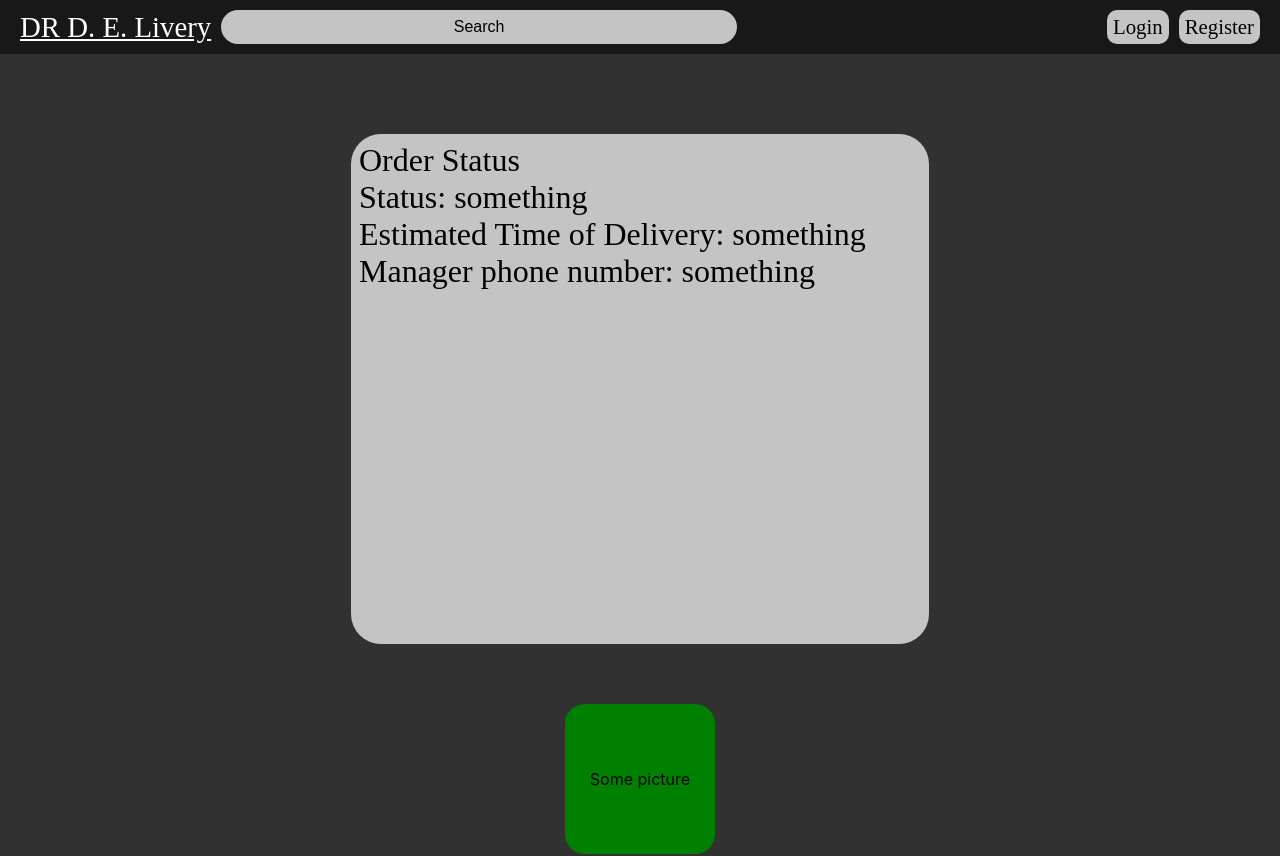
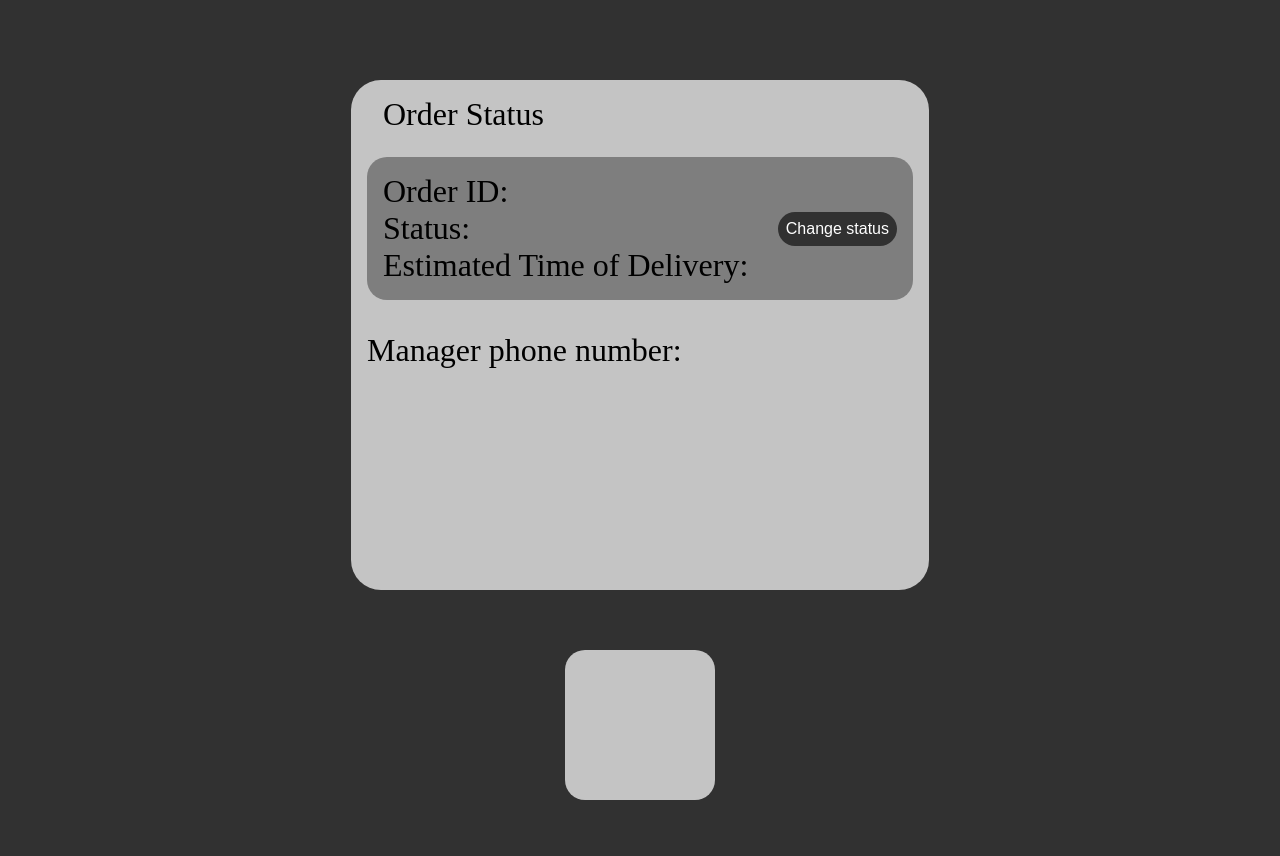
Before and after one commit to AWAProjectOrganization-team-6/frontend, a React (Create React App) app: page /status in a window 1280 px wide. Shown: the top 856 px of the page. Built offline with nearby package versions, Linux system fonts and the light colour scheme; a web font is replaced by a local one.

Commit message:
Order status and History View
in progress...

```diff
--- /dev/null
+++ b/src/components/Order.js
@@ -0,0 +1,74 @@
+import react from "react";
+import styles from "../styles/Order.module.scss";
+
+export default function Order(props) {
+    let counter = 0;
+    var orderStatus;
+    // let orderStatus = ['Recieved', 'Preparing', 'Ready for delivery', 'Delivering', 'Delivered'];
+
+
+    function changeOrderStatus(orderStatus) {
+        counter++;
+        console.log(counter);
+
+        switch(counter) {
+            case 1:
+                orderStatus = 'Recieved';
+                break;
+            case 2:
+                orderStatus = 'Preparing';
+                break;
+            case 3:
+                orderStatus = 'Ready for delivery';
+                break;
+            case 4:
+                orderStatus = 'Delivering';
+                break;
+            case 5:
+                orderStatus = 'Delivered';
+                break;
+            case 6:
+                orderStatus = '';
+                break;
+        }
+
+        if (counter === 6) {
+            counter = 0;
+        }
+
+        return console.log(orderStatus);
+
+    }
+
+
+
+
+    var statusButton = (
+        <></>
+    );
+
+    if (props.user?.type === 'ADMIN' || counter === 0)
+        statusButton = (
+            <div name='status' className={styles.orderStatus}>
+                <div>Status: {orderStatus} </div>
+                <button className={styles.statusButton} onClick={changeOrderStatus}>Change status</button>
+            </div>
+        );
+
+    if (props.user?.type === 'USER')
+        statusButton = (
+            <div name='status' className={styles.orderStatus}>
+                <div>Status: {orderStatus}</div>
+            </div>
+        );
+
+    return(
+        <>
+            <div className={styles.orderStatusContent} >
+                <div>Order ID:</div>
+                {statusButton}
+                <div name='estTimeOfDelivery'>Estimated Time of Delivery: </div>
+            </div>
+        </>
+    );
+}
--- /dev/null
+++ b/src/styles/Order.module.scss
@@ -0,0 +1,27 @@
+
+.orderStatusContent {
+    padding: 1rem;
+    margin-bottom: 2rem;
+    background-color: #7e7e7e;
+    border-radius: 20px;
+}
+
+.orderStatus {
+    display: flex;
+    justify-content: space-between;
+    align-items: center;
+}
+
+.statusButton {
+    width: auto;
+    font-size: 1rem;
+    background-color: #313131;
+    color: white;
+    border: none;
+    padding: 0.5rem;
+    border-radius: 20px;
+
+    &:hover {
+        background-color: #242424;
+    }
+}
--- a/src/styles/OrderStatusHistoryView.module.scss
+++ b/src/styles/OrderStatusHistoryView.module.scss
@@ -16,13 +16,22 @@
     .orderStatusStyle {
         background-color: #C4C4C4;
         width: 36.125rem;
-        height: 31.875rem;
+        min-height: 31.875rem;
         margin: 40px;
         border-radius: 30px;
+
+        .orderStatusContent {
+            padding: 1rem;
+
+            .orderStatusTitle {
+                margin-bottom: 1.5rem;
+                padding-left: 1rem;
+            }
+        }
     }
 
     .pictureStyle {
-        background-color: green;
+        background-color: #C4C4C4;
         width: 150px;
         height: 150px;
         margin: 20px;
@@ -35,9 +44,13 @@
     .historyViewStyle {
         background-color: #C4C4C4;
         width: 36.125rem;
-        height: 31.875rem;
+        min-height: 31.875rem;
         margin: 40px;
         border-radius: 30px;
+
+        .historyViewContent {
+            padding: 1rem;
+        }
     }
 }
 
--- a/src/views/OrderStatusHistoryView.js
+++ b/src/views/OrderStatusHistoryView.js
@@ -1,37 +1,77 @@
 import styles from '../styles/OrderStatusHistoryView.module.scss';
 import cx from 'classnames';
-import Topbar from '../components/Topbar';
+// import Topbar from '../components/Topbar';
 import Footer from '../components/Footer';
-
-export default function OrderStatusHistoryView() {
+import Order from '../components/Order';
+import {  Component } from 'react';
 
 var orderStatus = (
-        <div className={cx(styles.fonts, styles.font)} >
-            <div>Order Status</div>
-            <div>Status: something</div>
-            <div>Estimated Time of Delivery: something</div>
-            <div>Manager phone number: something</div>
+    <div className={cx( styles.orderStatusContent, styles.fonts, styles.font)} >
+        <div className={styles.orderStatusTitle}>Order Status</div>
+        <Order/>
+        {/* <Order/> */}
+        <div name='managerPhoneNumber'>Manager phone number: </div>
     </div>
 );
 
 var picture = (
     <div>
-            Some picture
+        <img src=""/>
     </div>
 );
 
 var historyView = (
-        <div className={cx(styles.fonts, styles.font)} >
+    <div className={cx(styles.historyViewContent, styles.fonts, styles.font)} >
         <div>Order History</div>
-            <div>something</div>
+        <div name='orderHistory'></div>
     </div>
 );
 
 
+class OrderStatusHistoryView extends Component {
+    constructor(props) {
+        super(props);
+        this.state = {
+            orderStatusHistoryView: {
+                status: '',
+                estTimeOfDelivery: '',
+                managerPhoneNumber: '',
+                orderHistory: {
 
+                }
+            }
+        };
+
+        this.onChange = this.onChange.bind(this);
+    }
+
+    onChange(event) {
+        let orderStatusHistoryView = { ...this.state.orderStatusHistoryView };
+
+        switch (event.target.name) {
+            case 'status':
+                orderStatusHistoryView.status = event.target.value;
+                break;
+            case 'estTimeOfDelivery':
+                orderStatusHistoryView.estTimeOfDelivery = event.target.value;
+                break;
+            case 'managerPhoneNumber':
+                orderStatusHistoryView.managerPhoneNumber = event.target.value;
+                break;
+            case 'orderHistory':
+                orderStatusHistoryView.orderHistory = event.target.value;
+                break;
+        }
+
+        this.setState({ orderStatusHistoryView });
+        // console.log(this.state);
+    }
+
+
+    render() {
         return (
             <>
-            <Topbar/>
+                {/* <Topbar/> */}
                 <div className = { styles.mainDiv}>
                     <div className = { styles.orderStatusStyle }> {orderStatus} </div>
                     <div className = { styles.pictureStyle}> {picture} </div>
@@ -41,3 +81,6 @@ export default function OrderStatusHistoryView() {
             </>
         );
     }
+}
+
+export default OrderStatusHistoryView;
```
Lines whose indentation alone changed are shown as unchanged.
